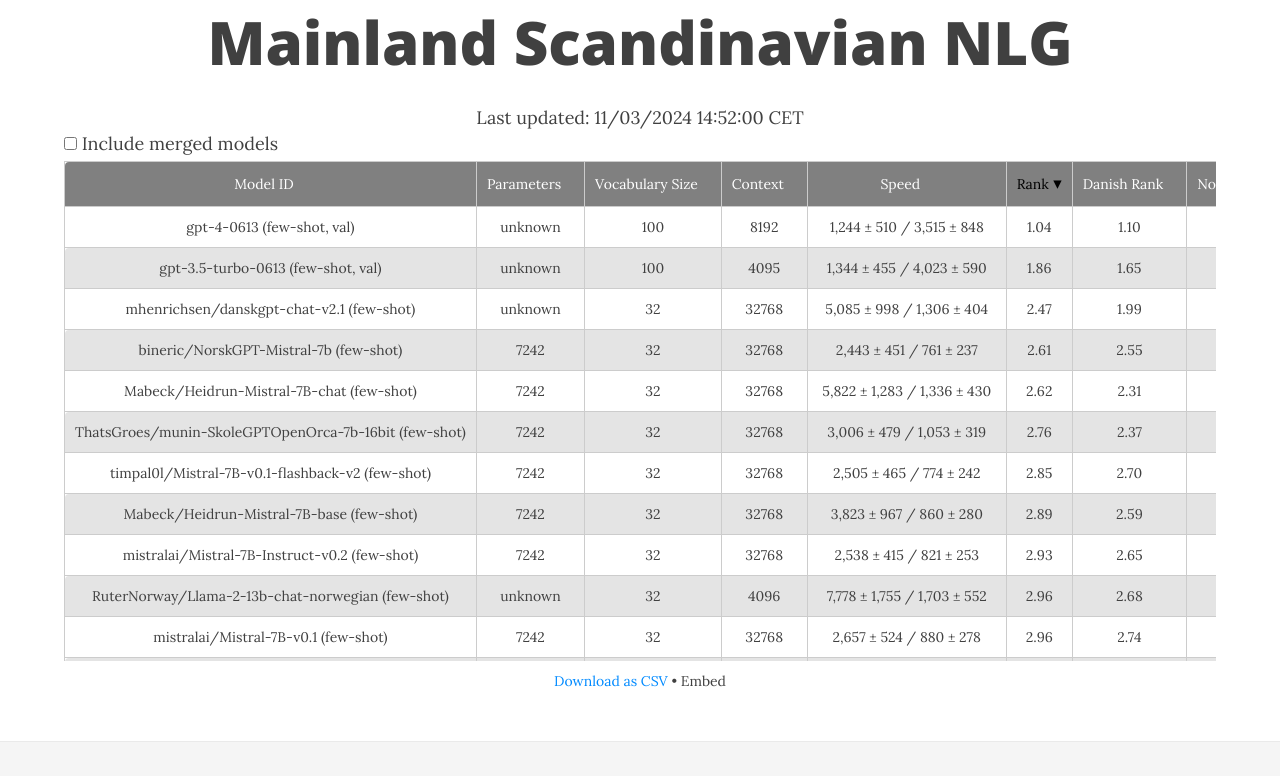
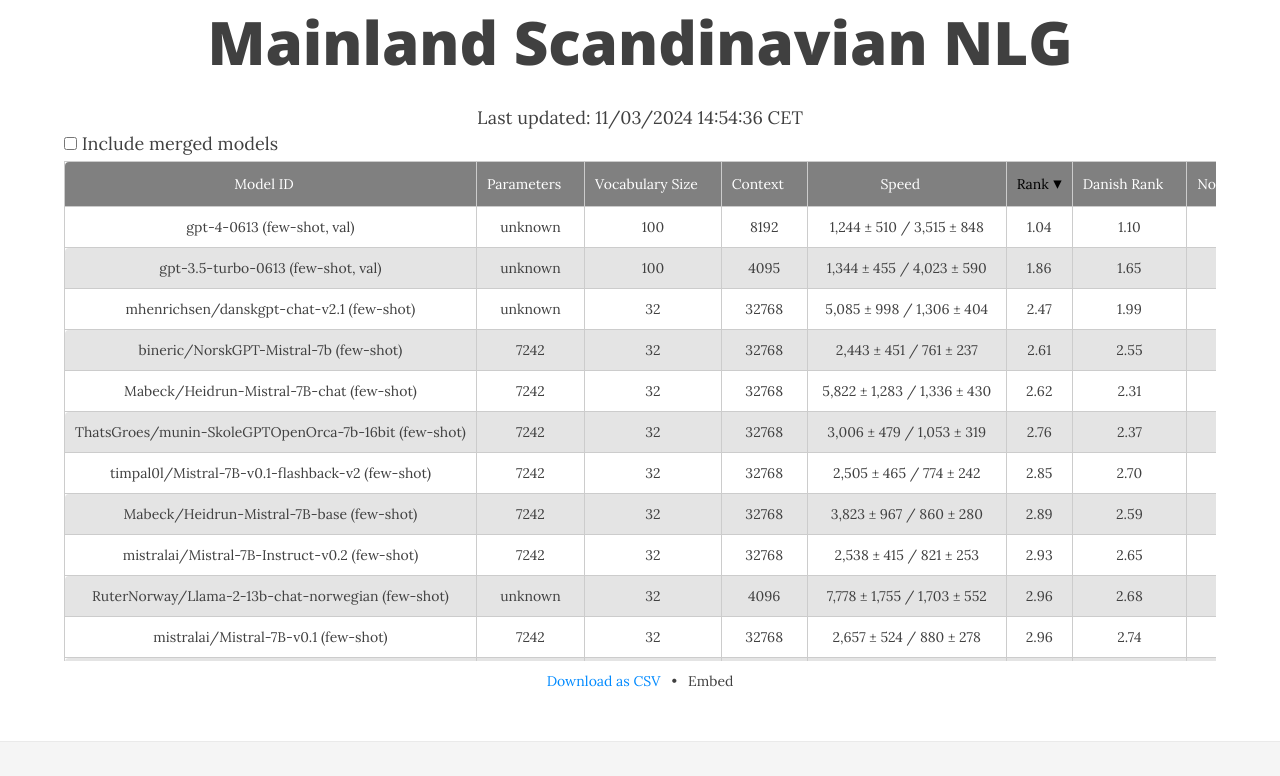
Before and after one commit to ScandEval/scandeval.github.io, a Jekyll site: the page built from mainland-scandinavian-nlg-test.md, in a window 1280 px wide. Shown: the part 121-897 px from the top of the page. Built offline with Jekyll 4.4.1, drawn with Linux system fonts in a browser that asks for light colours; nearby versions of some CDN libraries.

Commit message:
fix: Use nbsp and bull, change alert

```diff
--- a/js/extras.js
+++ b/js/extras.js
@@ -67,6 +67,6 @@
 if(embedLink){
   embedLink.addEventListener('click', function() {
     navigator.clipboard.writeText(embedLink.dataset.embed);
-    alert("Copied the text: " + embedLink.dataset.embed);
+    alert("Copied embed HTML!");
   });
 }
--- a/mainland-scandinavian-nlg-test.md
+++ b/mainland-scandinavian-nlg-test.md
@@ -3,7 +3,7 @@
 title: Mainland Scandinavian NLG
 ---
 
-<center>Last updated: 11/03/2024 14:52:00 CET</center>
+<center>Last updated: 11/03/2024 14:54:36 CET</center>
 
 <div class="blocked centered">
   <input type="checkbox" id="merged-models-checkbox">
@@ -2299,7 +2299,7 @@
 
 <div class="end-note">
   <a href="https://scandeval.com/mainland-scandinavian-nlg-test.csv" target="_blank">Download as CSV</a>
-  <span> • </span>
-  <span id="embed-link" data-embed="<iframe title=&quot;Mainland Scandinavian NLG&quot; aria-label=&quot;Table&quot; id=&quot;datawrapper-chart-6BQ5T&quot; src=&quot;https://datawrapper.dwcdn.net/6BQ5T/13/&quot; scrolling=&quot;no&quot; frameborder=&quot;0&quot; style=&quot;width: 0; min-width: 100% !important; border: none;&quot; height=&quot;400&quot; data-external=&quot;1&quot;></iframe><script type=&quot;text/javascript&quot;>!function(){&quot;use strict&quot;;window.addEventListener(&quot;message&quot;,(function(a){if(void 0!==a.data[&quot;datawrapper-height&quot;]){var e=document.querySelectorAll(&quot;iframe&quot;);for(var t in a.data[&quot;datawrapper-height&quot;])for(var r=0;r<e.length;r++)if(e[r].contentWindow===a.source){var i=a.data[&quot;datawrapper-height&quot;][t]+&quot;px&quot;;e[r].style.height=i}}}))}();
+  &nbsp;&nbsp;&bull;&nbsp;&nbsp;
+  <span id="embed-link" data-embed="<iframe title=&quot;Mainland Scandinavian NLG&quot; aria-label=&quot;Table&quot; id=&quot;datawrapper-chart-6BQ5T&quot; src=&quot;https://datawrapper.dwcdn.net/6BQ5T/14/&quot; scrolling=&quot;no&quot; frameborder=&quot;0&quot; style=&quot;width: 0; min-width: 100% !important; border: none;&quot; height=&quot;400&quot; data-external=&quot;1&quot;></iframe><script type=&quot;text/javascript&quot;>!function(){&quot;use strict&quot;;window.addEventListener(&quot;message&quot;,(function(a){if(void 0!==a.data[&quot;datawrapper-height&quot;]){var e=document.querySelectorAll(&quot;iframe&quot;);for(var t in a.data[&quot;datawrapper-height&quot;])for(var r=0;r<e.length;r++)if(e[r].contentWindow===a.source){var i=a.data[&quot;datawrapper-height&quot;][t]+&quot;px&quot;;e[r].style.height=i}}}))}();
 </script>">Embed</span>
 </div>
```
